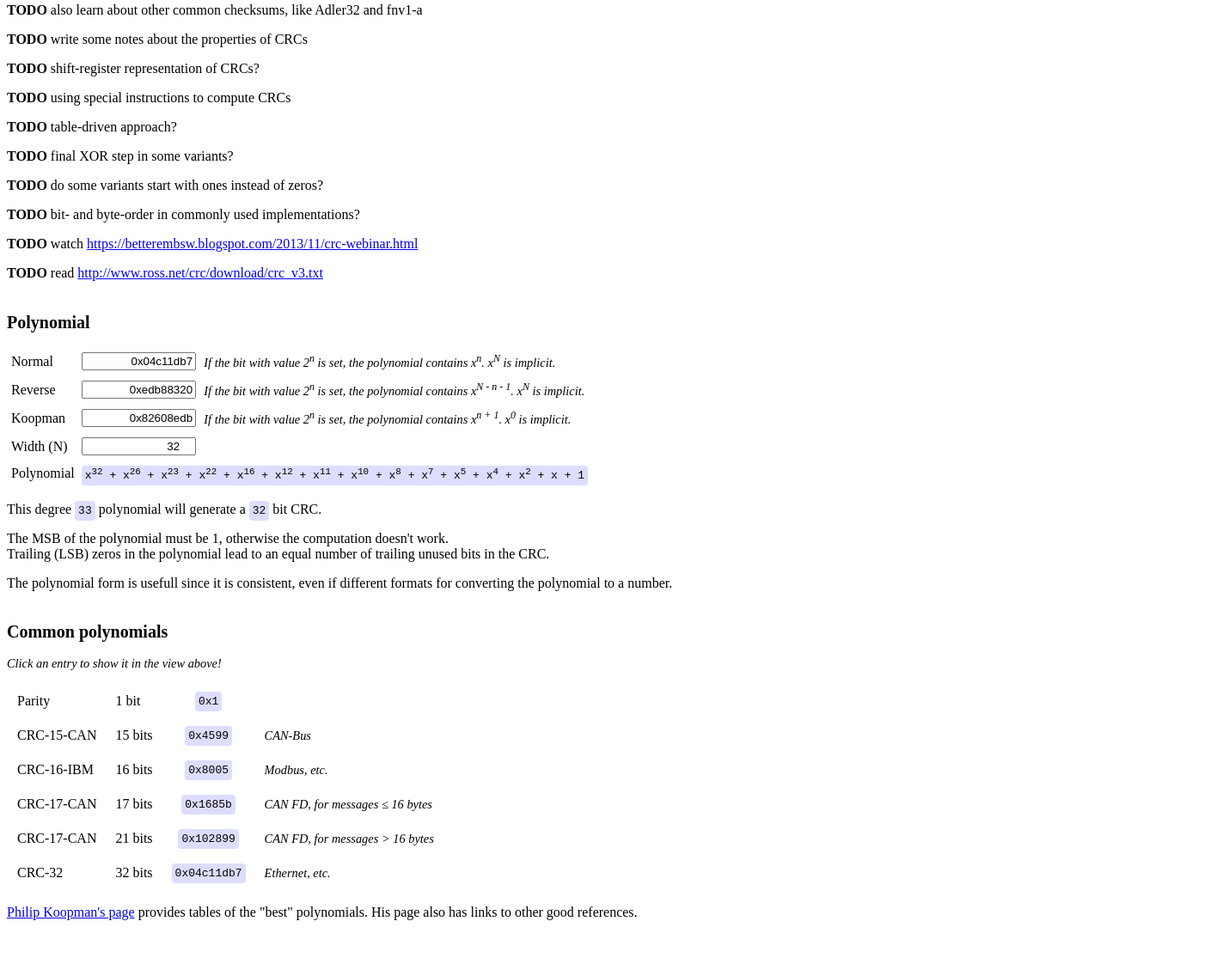
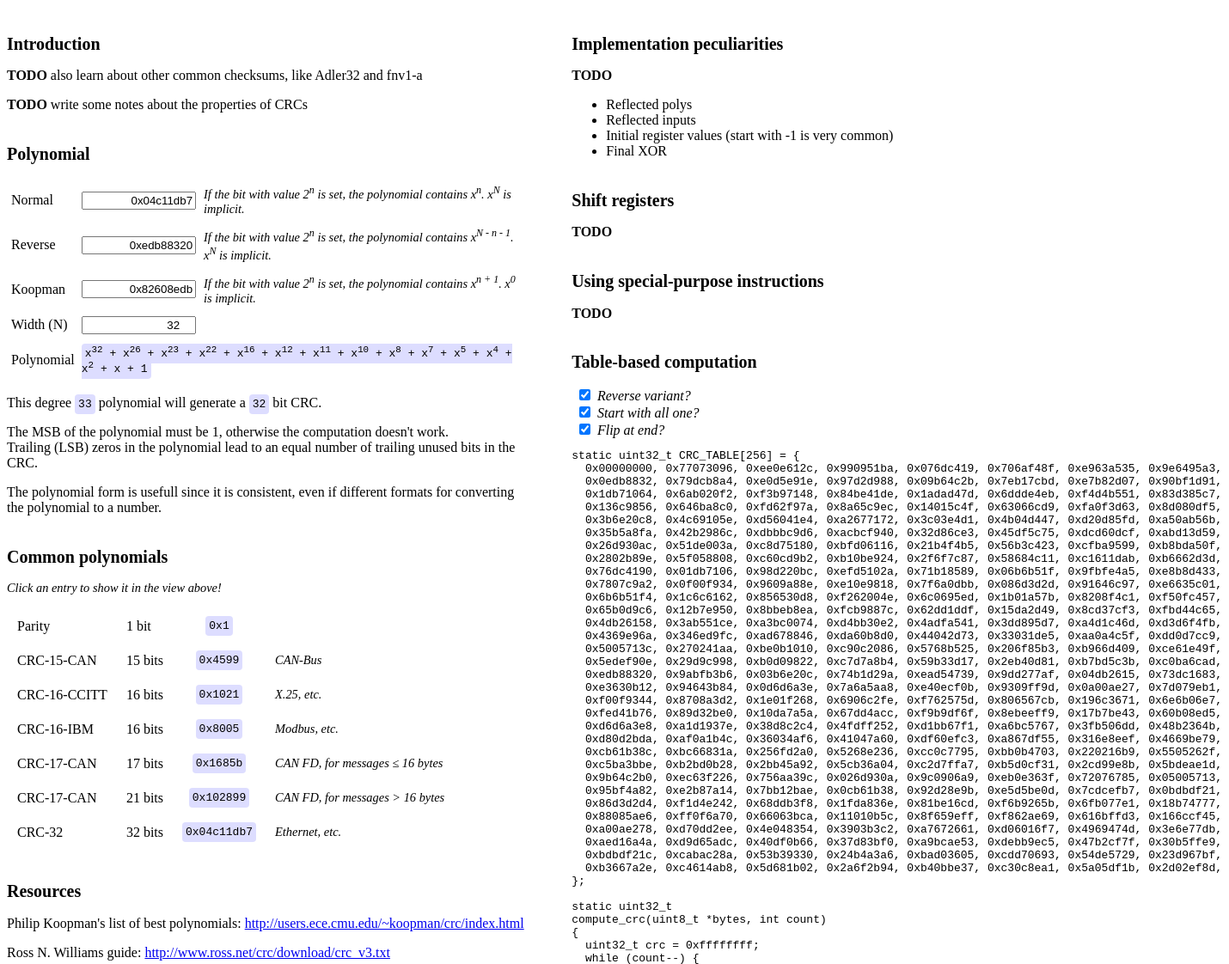
Before and after one commit to seventh-chord/utils, a plain HTML site: page crc.html in a window 1280 px wide. Shown: the part 48-1170 px from the top of the page at 86% size, 1430 px wide, since content can reach past the window. Before the commit the page ends 1135 px from the top, so only its background shows below. Drawn offline with Linux system fonts and the light colour scheme.

Commit message:
CRC table generator

```diff
--- a/crc.html
+++ b/crc.html
@@ -10,6 +10,15 @@
     h2 {
       padding-top: 20px;
       font-size: 20px;
+    }
+
+    #left_column {
+      float: left;
+      width: 48%;
+    }
+    #right_column {
+      float: right;
+      width: 48%;
     }
 
 
@@ -52,21 +61,22 @@
     #table_common_polynomials td {
       padding: 10px;
     }
+
+    input[type=checkbox] {
+      width: 1.7em;
+    }
   </style>
 </head>
 <body>
 <h1>Cyclic redundancy checks</h1>
+<div id="left_column">
 
-<p><b>TODO</b> also learn about other common checksums, like Adler32 and fnv1-a</p>
-<p><b>TODO</b> write some notes about the properties of CRCs</p>
-<p><b>TODO</b> shift-register representation of CRCs?</p>
-<p><b>TODO</b> using special instructions to compute CRCs</p>
-<p><b>TODO</b> table-driven approach?</p>
-<p><b>TODO</b> final XOR step in some variants?</p>
-<p><b>TODO</b> do some variants start with ones instead of zeros?</p>
-<p><b>TODO</b> bit- and byte-order in commonly used implementations?</p>
-<p><b>TODO</b> watch <a href="https://betterembsw.blogspot.com/2013/11/crc-webinar.html">https://betterembsw.blogspot.com/2013/11/crc-webinar.html</a></p>
-<p><b>TODO</b> read <a href="http://www.ross.net/crc/download/crc_v3.txt">http://www.ross.net/crc/download/crc_v3.txt</a></p>
+<div>
+  <h2>Introduction</h2>
+
+  <p><b>TODO</b> also learn about other common checksums, like Adler32 and fnv1-a</p>
+  <p><b>TODO</b> write some notes about the properties of CRCs</p>
+</div>
 
 <div>
   <h2>Polynomial</h2>
@@ -114,16 +124,54 @@
   <table id="table_common_polynomials">
     <tr><td>Parity</td><td>1 bit</td><td><span class="code">0x1</span></td></tr>
     <tr><td>CRC-15-CAN</td><td>15 bits</td><td><span class="code">0x4599</span></td><td class="note">CAN-Bus</td></tr>
+    <tr><td>CRC-16-CCITT</td><td>16 bits</td><td><span class="code">0x1021</span></td><td class="note">X.25, etc.</td></tr>
     <tr><td>CRC-16-IBM</td><td>16 bits</td><td><span class="code">0x8005</span></td><td class="note">Modbus, etc.</td></tr>
     <tr><td>CRC-17-CAN</td><td>17 bits</td><td><span class="code">0x1685b</span></td><td class="note">CAN FD, for messages &le; 16 bytes</td></tr>
     <tr><td>CRC-17-CAN</td><td>21 bits</td><td><span class="code">0x102899</span></td><td class="note">CAN FD, for messages &gt; 16 bytes</td></tr>
     <tr><td>CRC-32</td><td>32 bits</td><td><span class="code">0x04c11db7</span></td><td class="note">Ethernet, etc.</td></tr>
   </table>
+</div>
 
-  <p>
-    <a href="http://users.ece.cmu.edu/~koopman/crc/index.html">Philip Koopman's page</a> provides tables of the "best" polynomials.
-    His page also has links to other good references.
-  </p>
+<div>
+  <h2>Resources</h2>
+
+  <p>Philip Koopman's list of best polynomials: <a href="http://users.ece.cmu.edu/~koopman/crc/index.html">http://users.ece.cmu.edu/~koopman/crc/index.html</a></p>
+  <p>Ross N. Williams guide: <a href="http://www.ross.net/crc/download/crc_v3.txt">http://www.ross.net/crc/download/crc_v3.txt</a></p>
+</div>
+
+</div>
+<div id="right_column">
+
+<div>
+  <h2>Implementation peculiarities</h2>
+  <b>TODO</b>
+
+  <ul>
+    <li>Reflected polys</li>
+    <li>Reflected inputs</li>
+    <li>Initial register values (start with -1 is very common)</li>
+    <li>Final XOR</li>
+  </ul>
+</div>
+
+<div>
+  <h2>Shift registers</h2>
+  <b>TODO</b>
+</div>
+
+<div>
+  <h2>Using special-purpose instructions</h2>
+  <b>TODO</b>
+</div>
+
+<div>
+  <h2>Table-based computation</h2>
+  <label><input type="checkbox" id="checkbox_table_reverse" checked><i>Reverse variant?</i></label><br>
+  <label><input type="checkbox" id="checkbox_table_start_one" checked><i>Start with all one?</i></label><br>
+  <label><input type="checkbox" id="checkbox_table_flip" checked><i>Flip at end?</i></label>
+  <pre id="table_code"></pre>
+</div>
+
 </div>
 
 <script>
@@ -195,7 +243,10 @@
   let span_polynomial = document.getElementById("span_polynomial");
   let span_polynomial_degree = document.getElementById("span_polynomial_degree");
   let span_crc_width = document.getElementById("span_crc_width");
-
+  let checkbox_table_reverse = document.getElementById("checkbox_table_reverse");
+  let checkbox_table_start_one = document.getElementById("checkbox_table_start_one");
+  let checkbox_table_flip = document.getElementById("checkbox_table_flip");
+  let pre_table_code = document.getElementById("table_code");
 
   let g_polynomial = null;
 
@@ -284,6 +335,106 @@
       span_polynomial_degree.innerText = g_polynomial.length;
       span_crc_width.innerText = g_polynomial.length - 1;
     }
+
+
+    // Update table driven example code
+    // I made extensive use of a piece of paper when writing the code. Unfortunately, I don't understand the computation
+    // well enough to write informative comments. So I guess this code just sort of will have to be a bit of a mess :/
+    if (g_polynomial) {
+      let table_code = "// TODO implement this for other widths?";
+
+      let width = g_polynomial.length - 1;
+      let reverse = checkbox_table_reverse.checked;
+
+      if (width == 32 || width == 16 || width == 8) {
+        let mask = (1 << width) - 1;
+
+        let poly = 0;
+        for (let i = 0; i < width; ++i) {
+          poly <<= 1;
+          if (reverse) {
+            if (g_polynomial[width - i]) poly |= 1;
+          } else {
+            if (g_polynomial[i + 1]) poly |= 1;
+          }
+        }
+
+
+        let type = "uint" + width + "_t";
+
+        let initial = "0";
+        if (checkbox_table_start_one.checked) {
+          initial = "0x" + "f".repeat(width / 4);
+        }
+
+        let flip_code = "";
+        if (checkbox_table_flip.checked) {
+          flip_code = "~";
+        }
+
+        table_code = `static ${type} CRC_TABLE[256] = {
+`;
+
+        for (let byte = 0; byte <= 255; ++byte) {
+          if ((byte & 7) == 0) table_code += "  ";
+
+          let value = 0;
+
+          if (reverse) {
+            let xored_byte = byte;
+            for (let i = 0; i <= 7; ++i) {
+              if (xored_byte & (1 << i)) {
+                value = ((poly >>> (7 - i)) ^ value) >>> 0;
+                xored_byte = xored_byte ^ (poly << (i + 1));
+              }
+            }
+          } else {
+            let xored_byte = byte;
+            for (let i = 7; i >= 0; --i) {
+              if (xored_byte & (1 << i)) {
+                // Use an unsigned right shift to make javascript think this is a unsigned number. Nice.
+                value = (((poly << i) >>> 0) ^ value) >>> 0;
+                if (mask > 0) value &= mask;
+                xored_byte = xored_byte ^ (poly >>> (width - i));
+              }
+            }
+          }
+
+          let s = value.toString(16);
+          s = "0".repeat(width/4 - s.length) + s;
+          table_code += "0x" + s + ", ";
+
+          if ((byte & 7) == 7) table_code += "\n";
+        }
+
+        table_code += `};
+
+static ${type}
+compute_crc(uint8_t *bytes, int count)
+{
+  ${type} crc = ${initial};
+  while (count--) {`;
+
+        if (reverse) {
+          table_code += `
+    uint8_t bottom = crc;
+    uint8_t byte = *bytes++;
+    crc = (crc >> 8) ^ CRC_TABLE[bottom ^ byte];`;
+        } else {
+          table_code += `
+    uint8_t top = crc >> ${width - 8};
+    uint8_t byte = *bytes++;
+    crc = (crc << 8) ^ CRC_TABLE[top ^ byte];`;
+        }
+
+        table_code += `
+  }
+  return ${flip_code}crc;
+}`;
+      }
+
+      pre_table_code.innerText = table_code;
+    }
   }
 
 
@@ -292,6 +443,9 @@
   field_reciprocal.oninput = function() { polynomial_update(field_reciprocal); };
   field_width.oninput = function() { polynomial_update(field_width); };
 
+  checkbox_table_reverse.oninput = function() { polynomial_update(null); };
+  checkbox_table_start_one.oninput = function() { polynomial_update(null); };
+  checkbox_table_flip.oninput = function() { polynomial_update(null); };
 
   function common_polynomial_click() {
     let bits = parseInt(this.children[1].innerText.split(" ")[0]);
```
